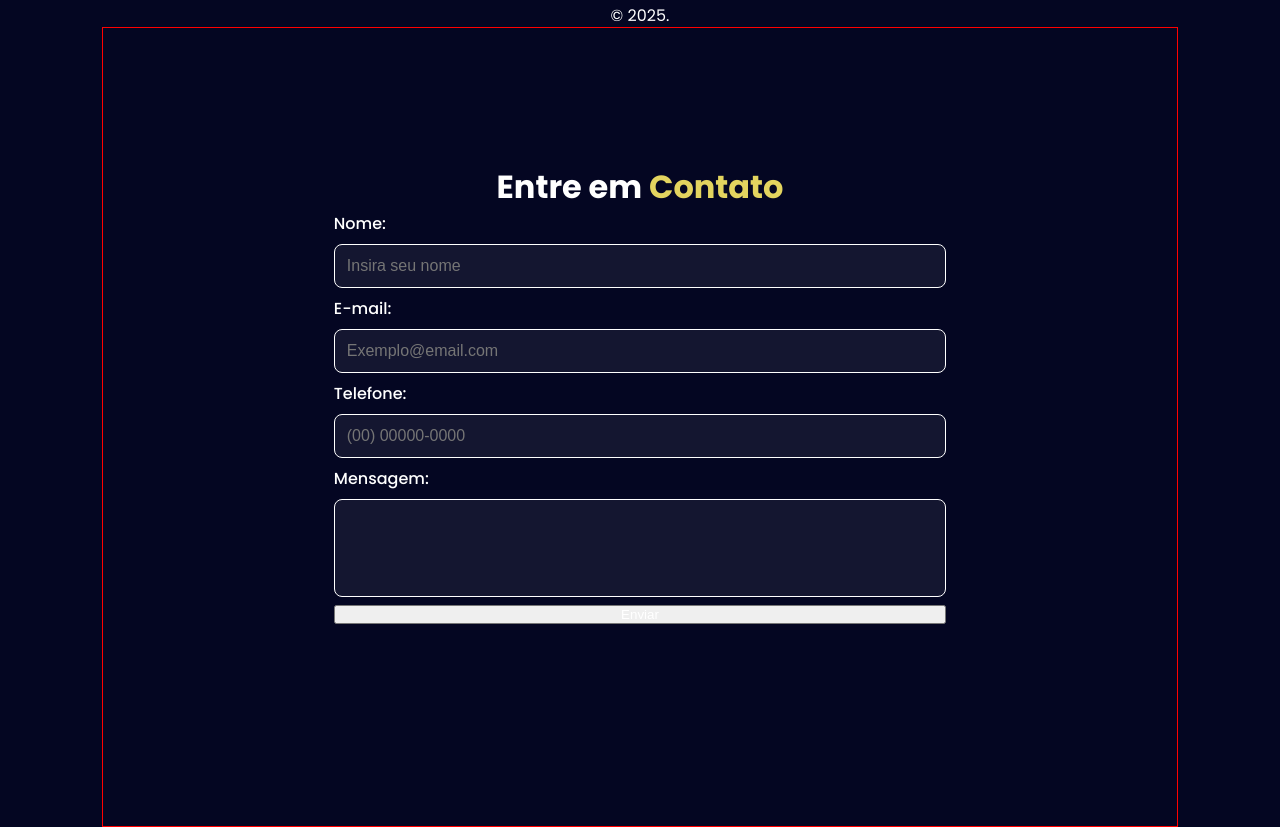
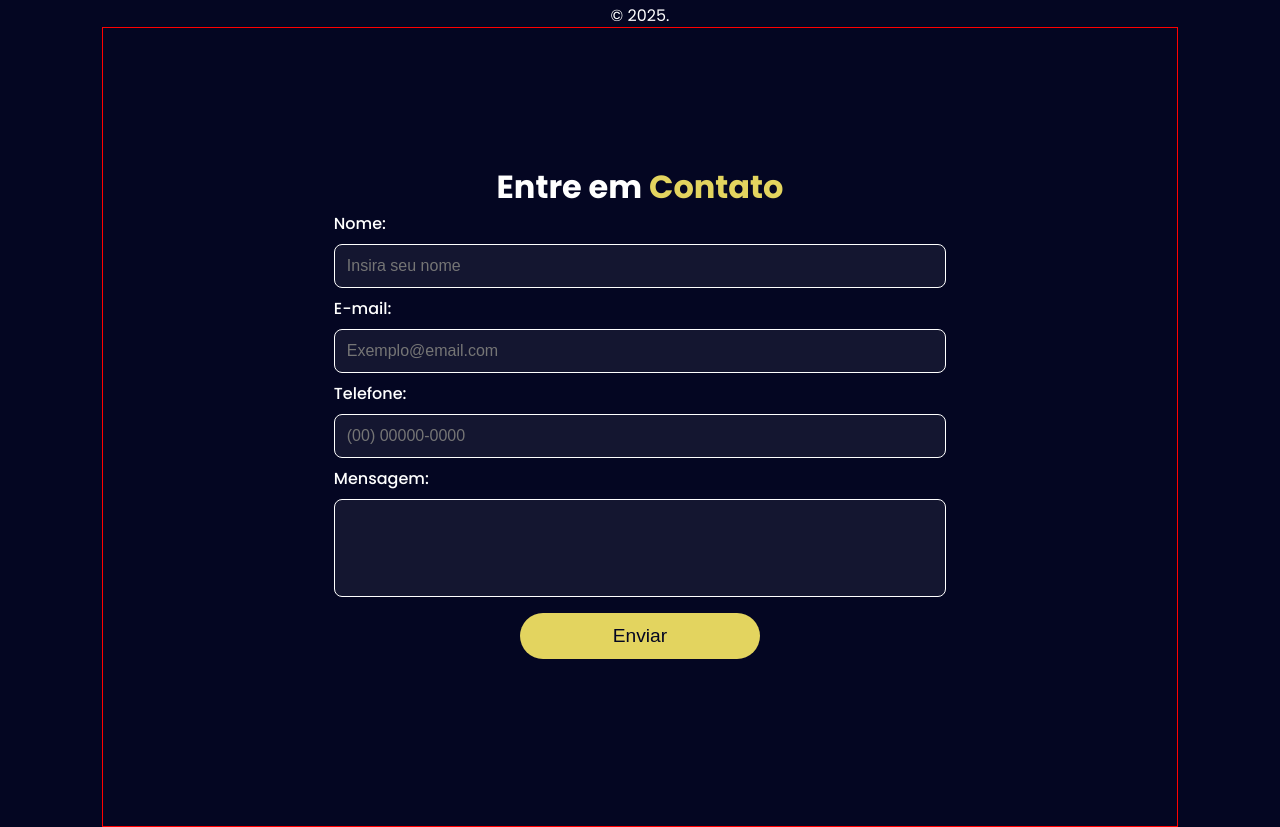
Before and after one commit to JhoneMello/projeto-dg-portfolio, a plain HTML site: page index.html in a window 1280 px wide. Shown: the part 773-1600 px from the top of the page. Drawn offline with Linux system fonts and the light colour scheme.

Commit message:
finalizando form e favicon

```diff
--- a/index.html
+++ b/index.html
@@ -10,6 +10,8 @@
     <link rel="stylesheet" href="./styles/main-contact.css">
     <link rel="stylesheet" href="./styles/footer.css">
     <link href="https://fonts.googleapis.com/css2?family=Poppins:ital,wght@0,100;0,200;0,300;0,400;0,500;0,600;0,700;0,800;0,900;1,100;1,200;1,300;1,400;1,500;1,600;1,700;1,800;1,900&display=swap" rel="stylesheet">
+    <link rel="shortcut icon" href="./img/icon-of-bag-for-commuting-svgrepo-com.svg" type="image/x-icon">
+
 </head>
 <body>
     <header>
--- a/styles/main-contact.css
+++ b/styles/main-contact.css
@@ -55,3 +55,21 @@ main #contact .content form textarea:focus {
     outline: none;
     border: 0.063rem solid var(--cor-secundaria);
 }
+
+main #contact .content form button {
+    width: 15rem;
+    padding: 0.75rem;
+    color: var(--cor-principal);
+    background-color: var(--cor-secundaria);
+    margin: 0.5rem auto 0;
+    border-radius: 1.563rem;
+    border: none;
+    cursor: pointer;
+    font-size: 1.2rem;
+}
+
+main #contact .content form button:hover {
+    color: var(--cor-secundaria);
+    background-color: var(--cor-principal);
+     border: 0.063rem solid var(--cor-secundaria);
+}
```
Also changed, not shown: img/icon-of-bag-for-commuting-svgrepo-com.svg (added).
